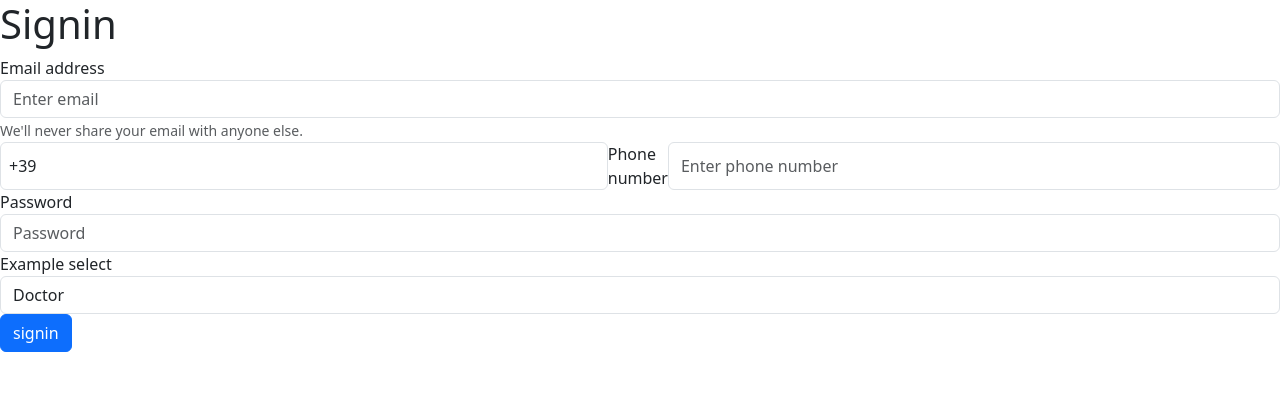
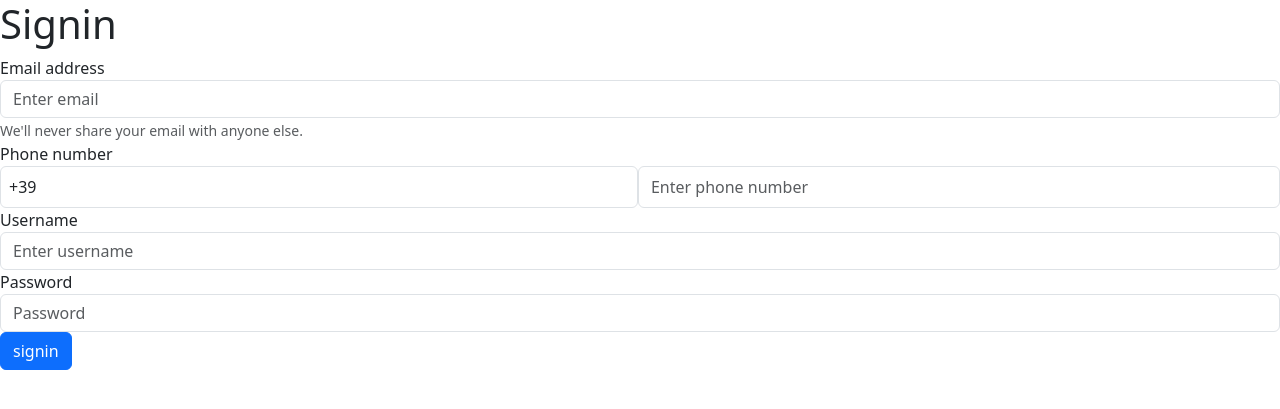
Before and after one commit to caballo-domestico/joy-bot, a Flask app: page /signin in a window 1280 px wide. Shown: the top 409 px of the page. Run offline with Flask 2, Linux system fonts and the light colour scheme; parts of the project's set-up code (start-up, migrations or seed data) failed here and were passed over; some libraries are stand-ins or nearby versions.

Commit message:
parameterized bucket name, added signin username

```diff
--- a/frontend/manageusers/app.py
+++ b/frontend/manageusers/app.py
@@ -22,12 +22,12 @@ class RegistrationService(pb2_grpc.RegistrationServicer):
         # get the string from the incoming request
         email = request.email
         password = request.password
-        user_type = request.user_type
+        username = request.username
         phone_num = request.phone_num
         confirmed = request.confirmed
 
         registrationDao = RegistrationDao()
-        registrationDao.registerUser(registrationBean=RegistrationBean(email=email, password=password, user_type=user_type, phone_num=phone_num, confirmed=confirmed))
+        registrationDao.registerUser(registrationBean=RegistrationBean(email=email, password=password, username=username, phone_num=phone_num, confirmed=confirmed))
         result = {'received': True}
 
         return pb2.MessageResponse(**result)
--- a/frontend/manageusers/dao.py
+++ b/frontend/manageusers/dao.py
@@ -54,10 +54,10 @@ class Dao:
 
 class RegistrationBean:
 
-    def __init__(self,email=None, password=None, user_type=None, phone_num=None, confirmed=None):
+    def __init__(self,email=None, password=None, username=None, phone_num=None, confirmed=None):
         self.email = email
         self.password = password
-        self.user_type = user_type
+        self.username = username
         self.phone_num = phone_num
         self.confirmed = confirmed
 
@@ -77,7 +77,7 @@ class RegistrationDao(Dao):
         dynamoBean = DynamoBean(tableName=self.tableName, item={
             "email": registrationBean.email,
             "password": registrationBean.password,
-            "user_type": registrationBean.user_type,
+            "username": registrationBean.username,
             "phone_num": registrationBean.phone_num,
             "confirmed": registrationBean.confirmed
         })
--- a/frontend/webserver/app.py
+++ b/frontend/webserver/app.py
@@ -15,6 +15,7 @@ from flask_bootstrap import Bootstrap5
 import logging
 import argparse
 import pub
+import config
 
 logging.basicConfig(level=logging.DEBUG)
 app = Flask(__name__)
@@ -63,26 +64,27 @@ def allowed_file(filename):
 
 @app.route('/signin', methods=('GET', 'POST'))
 def signin():
-    auth = 'auth.html'
+    auth = 'auth'
     if request.method == 'POST':
         email = request.form.get("umail")
         password = request.form.get("upass")
-        user_type = request.form.get("utype")
+        username = request.form.get("username")
         phone_num = request.form.get("uprefix")+request.form.get("uphone")
         cookies = {
             'userphone':phone_num,
+            'username':username,
             'count':'1'
         }
         resp = user_cookie(dict=cookies, page=auth)
-        rpc_obj = RegistrationClient(host=GRPC_MANAGEUSER_ADDR, port=GRPC_MANAGEUSER_PORT)
-        rpc_obj.get_user(email=email, password=password, user_type=user_type, phone_num=phone_num, confirmed=False)
+        rpc_obj = RegistrationClient(host=config.GRPC_MANAGEUSER_ADDR, port=config.GRPC_MANAGEUSER_PORT)
+        rpc_obj.get_user(email=email, password=password, username=username, phone_num=phone_num, confirmed=False)
         sms_sender(phone_num)
         return resp
     return render_template('signin.html')
 
 @app.route('/auth', methods=('GET', 'POST'))
 def confirmation():
-    rpc_obj = RegistrationClient(host=GRPC_MANAGEUSER_ADDR, port=GRPC_MANAGEUSER_PORT)
+    rpc_obj = RegistrationClient(host=config.GRPC_MANAGEUSER_ADDR, port=config.GRPC_MANAGEUSER_PORT)
 
     if request.method == 'POST':
         op = 'get'
@@ -99,7 +101,7 @@ def confirmation():
 
         elif(str(pin) == str(db_pin)):
             op = "rm"
-            page='auth'
+            page='loginuser'
             counter = {
                 'count': '0'
             }
@@ -120,7 +122,7 @@ def confirmation():
 @app.route('/loginuser', methods=('GET', 'POST'))
 def login():
     if request.method == 'POST':
-        rpc_obj = RegistrationClient(host=GRPC_MANAGEUSER_ADDR, port=GRPC_MANAGEUSER_PORT)
+        rpc_obj = RegistrationClient(host=config.GRPC_MANAGEUSER_ADDR, port=config.GRPC_MANAGEUSER_PORT)
         phone_num = request.form.get('uprefix')+request.form.get('uphone')
         response = rpc_obj.log_user(phone_num)
         if response.password=='not found':
@@ -148,15 +150,17 @@ def logout():
     return ret
 
 def sms_sender(phone_num):
+    logging.info('SENDING SMS')
     sns = boto3.resource("sns")
     op = 'add'
     pin = randint(100000, 999999)
     message = "This is your account verification pin:{}".format(pin)
     sns.meta.client.publish(PhoneNumber=phone_num, Message=message)
-    rpc_obj = RegistrationClient(host=GRPC_MANAGEUSER_ADDR, port=GRPC_MANAGEUSER_PORT)
+    rpc_obj = RegistrationClient(host=config.GRPC_MANAGEUSER_ADDR, port=config.GRPC_MANAGEUSER_PORT)
     try:
-        sns.meta.client.publish(PhoneNumber=phone_num, Message=message)
+        ret_sms=sns.meta.client.publish(PhoneNumber=phone_num, Message=message)
         logging.info("Published message to %s.", phone_num)
+        logging.info("RETURN %s", ret_sms)
         rpc_obj.manage_pin(phone=phone_num, pin=pin, db_op=op, real_user=False)
 
     except botocore.exceptions.ClientError:
@@ -199,6 +203,7 @@ def list_prescriptions():
     username = request.args.get('username', type=str)
     dao = PrescriptionsDao()
     names = dao.loadAllUserPrescriptionsNames(prescriptionBean=PrescriptionBean(username=username))
+    logging.info('Names %s', names)
     return render_template('list-prescriptions.html', names=names, username=username)
 
 @app.route('/get-prescription', methods=['GET'])
@@ -212,6 +217,7 @@ def get_prescription():
     fileName = request.args.get('fileName', type=str)
     username = request.args.get('username', type=str)
     buf = TemporaryFile(mode="w+b")
+    logging.info('Filename %s', fileName+' '+username)
     prescriptionBean = PrescriptionBean(username=username, file=buf, fileName=fileName)
     dao.loadPrescription(prescriptionBean=prescriptionBean)
     buf.seek(0)
@@ -222,7 +228,7 @@ def get_prescription():
 @enforceLogin
 def dashboard():
     username = request.args.get('username', type=str)
-    dao = PrescribedDrugsDao(GRPC_PANALYZER_ADDR, GRPC_PANALYZER_PORT)
+    dao = PrescribedDrugsDao(config.GRPC_PANALYZER_ADDR, config.GRPC_PANALYZER_PORT)
     prescribedDrugs = dao.getPrescribedDrugs(username)
     return render_template('dashboard.html', prescribedDrugs=prescribedDrugs, username=username)
 
@@ -242,46 +248,46 @@ if __name__ == '__main__':
         )
     parser.add_argument(
         "--grpc_panalyzer_addr",
-        default="prescription-analyzer",
+        default=config.GRPC_PANALYZER_ADDR,
         help="Address of the prescription analyzer gRPC server.",
         )
     parser.add_argument(
         "--grpc_panalyzer_port",
-        default="50051",
+        default=config.GRPC_PANALYZER_PORT,
         help="port of the prescription analyzer gRPC server",
         type=int,
         )
     parser.add_argument(
         "--grpc_manageuser_addr",
-        default="signin",
+        default=config.GRPC_MANAGEUSER_ADDR,
         help="Address of the manage user gRPC server.",
         )
     parser.add_argument(
         "--grpc_manageuser_port",
-        default="50051",
+        default=config.GRPC_MANAGEUSER_PORT,
         help="port of the manage user gRPC server",
         type=int,
         )
     parser.add_argument(
         "--host_addr",
-        default="0.0.0.0",
+        default=config.HOST_ADDR,
         help="Address of this webserver.",
         )
     parser.add_argument(
         "--host_port",
-        default="5000",
+        default=config.HOST_PORT,
         help="Port of this webserver.",
         type=int,
         )
     args = parser.parse_args()
 
-    HOST_ADDR = args.host_addr
-    HOST_PORT = args.host_port
-    GRPC_MANAGEUSER_ADDR = args.grpc_manageuser_addr
-    GRPC_MANAGEUSER_PORT = args.grpc_manageuser_port
-    GRPC_PANALYZER_ADDR = args.grpc_panalyzer_addr
-    GRPC_PANALYZER_PORT = args.grpc_panalyzer_port
+    config.HOST_ADDR = args.host_addr
+    config.HOST_PORT = args.host_port
+    config.GRPC_MANAGEUSER_ADDR = args.grpc_manageuser_addr
+    config.GRPC_MANAGEUSER_PORT = args.grpc_manageuser_port
+    config.GRPC_PANALYZER_ADDR = args.grpc_panalyzer_addr
+    config.GRPC_PANALYZER_PORT = args.grpc_panalyzer_port
 
     pub.setKafkaAddr(addr=args.kafka_addr, port=args.kafka_port)
 
-    app.run(debug=True, host=HOST_ADDR)
+    app.run(debug=True, host=config.HOST_ADDR)
--- a/frontend/webserver/rpcCalls.py
+++ b/frontend/webserver/rpcCalls.py
@@ -31,8 +31,8 @@ class RegistrationClient(Client):
         # bind the client and the server
         self.stub = users_pb2_grpc.RegistrationStub(self.channel)
     @circuitBreaker
-    def get_user(self, email, password, user_type, phone_num, confirmed):
-        message = users_pb2.Message(email=email, password=password, user_type=user_type, phone_num=phone_num, confirmed=confirmed)
+    def get_user(self, email, password, username, phone_num, confirmed):
+        message = users_pb2.Message(email=email, password=password, username=username, phone_num=phone_num, confirmed=confirmed)
         print(f'{message}')
         return self.stub.UsersRegistration(message)
 
--- a/frontend/webserver/templates/signin.html
+++ b/frontend/webserver/templates/signin.html
@@ -12,24 +12,22 @@
         <input type="email" class="form-control" id="email" name="umail" aria-describedby="emailHelp" placeholder="Enter email" required>
         <small id="emailHelp" class="form-text text-muted">We'll never share your email with anyone else.</small>
       </div>
+      <label>Phone number</label>
       <div class="form-group d-flex flex-row">
         <select class="form-control p-2" id="prefix" name="uprefix">
           <option>+39</option>
           <option>+1</option>
         </select>
-        <label>Phone number</label>
         <input type="text" class="form-control" id="phone" name="uphone" placeholder="Enter phone number" required>
       </div>
+      <label>Username</label>
+      <div class="form-group d-flex flex-row">
+        <input type="text" class="form-control" id="username" name="username" placeholder="Enter username" required>
+      </div>
+
       <div class="form-group">
         <label for="exampleInputPassword1">Password</label>
         <input type="password" class="form-control" id="password" name="upass" placeholder="Password" required>
-      </div>
-      <div class="form-group">
-        <label for="exampleFormControlSelect1">Example select</label>
-        <select class="form-control" id="user_type" name="utype">
-          <option>Doctor</option>
-          <option>Patient</option>
-        </select>
       </div>
       <input type=submit class="btn btn-primary" value=signin>
     </form>
```
Also changed, not shown: frontend/webserver/config.py (added, +9 -0 lines), frontend/webserver/dao.py (+8 -9 lines), 4 other files.
